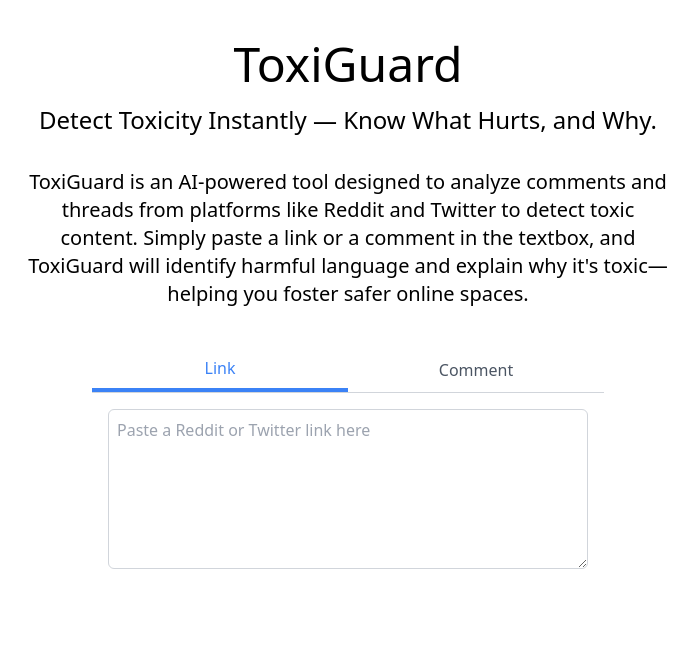
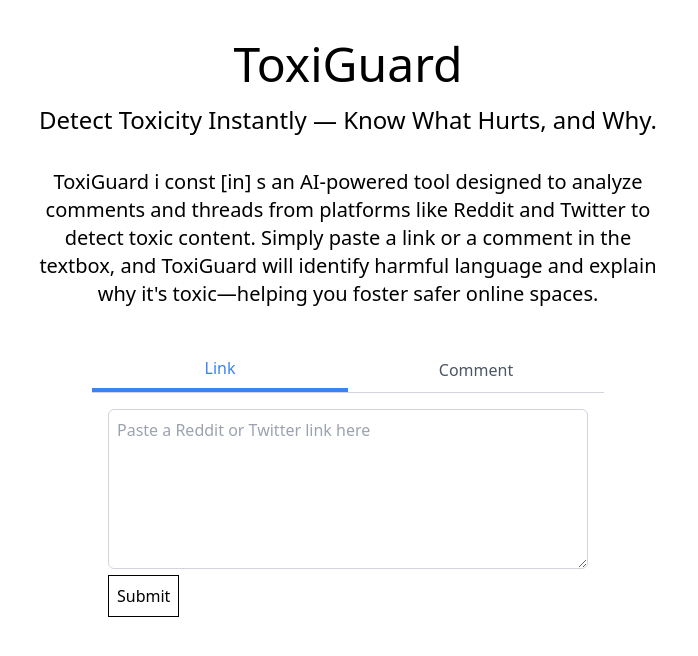
Before and after one commit to giadaunger/ToxicityDetecterFrontend, a React (Vite) app: page / in a window 1280 px wide. Shown: the top 656 px of the page, without its empty margins (292-990 px from the left). Built offline with nearby package versions, Linux system fonts and the light colour scheme.

Commit message:
Added a submit btn

```diff
--- a/src/main.jsx
+++ b/src/main.jsx
@@ -5,6 +5,7 @@
 function App() {
   const [activeTab, setActiveTab] = useState("link");
   const [inputLinkValue, setInputLinkValue] = useState("");
+  const [inputComment, setInputComment] = useState("");
   const [platform, setPlatform] = useState("");
   const [unknownPlatform, setUnknownPlatform] = useState("");
 
@@ -18,7 +19,7 @@
     }
   };
 
-  const handleInputChange = (e) => {
+  const handleInputLinkChange = (e) => {
     const link = e.target.value;
     setInputLinkValue(link);
 
@@ -34,6 +35,11 @@
     }
   };
 
+  const handleInputCommentChange = (e) => {
+    const comment = e.target.value;
+    setInputComment(comment);
+  };
+
   return (
     <div>
       <div className="w-11/12 md:w-1/2 text-center mx-auto pt-10">
@@ -42,9 +48,9 @@
           Detect Toxicity Instantly — Know What Hurts, and Why.
         </h2>
         <p className="text-xl">
-          ToxiGuard is an AI-powered tool designed to analyze comments and
-          threads from platforms like Reddit and Twitter to detect toxic
-          content. Simply paste a link or a comment in the textbox, and
+          ToxiGuard i const [in] s an AI-powered tool designed to analyze
+          comments and threads from platforms like Reddit and Twitter to detect
+          toxic content. Simply paste a link or a comment in the textbox, and
           ToxiGuard will identify harmful language and explain why it's
           toxic—helping you foster safer online spaces.
         </p>
@@ -82,8 +88,11 @@
                 className="w-full h-40 p-2 border border-gray-300 rounded-md focus:outline-none focus:ring-2 focus:ring-blue-500"
                 placeholder="Paste a Reddit or Twitter link here"
                 value={inputLinkValue}
-                onChange={handleInputChange}
+                onChange={handleInputLinkChange}
               />
+              <button className="border border-black justify-center mx-auto p-2">
+                Submit
+              </button>
               {inputLinkValue && platform && (
                 <p className="mt-2 text-sm text-gray-500">
                   Detected platform: {platform}
@@ -95,10 +104,16 @@
             </div>
           )}
           {activeTab === "comment" && (
-            <textarea
-              className="w-full h-40 p-2 border border-gray-300 rounded-md focus:outline-none focus:ring-2 focus:ring-blue-500"
-              placeholder="Paste a comment here"
-            />
+            <div>
+              <textarea
+                className="w-full h-40 p-2 border border-gray-300 rounded-md focus:outline-none focus:ring-2 focus:ring-blue-500"
+                placeholder="Paste a comment here"
+                onChange={handleInputCommentChange}
+              />
+              <button className="border border-black justify-center mx-auto p-2">
+                Submit
+              </button>
+            </div>
           )}
         </div>
       </div>
```
